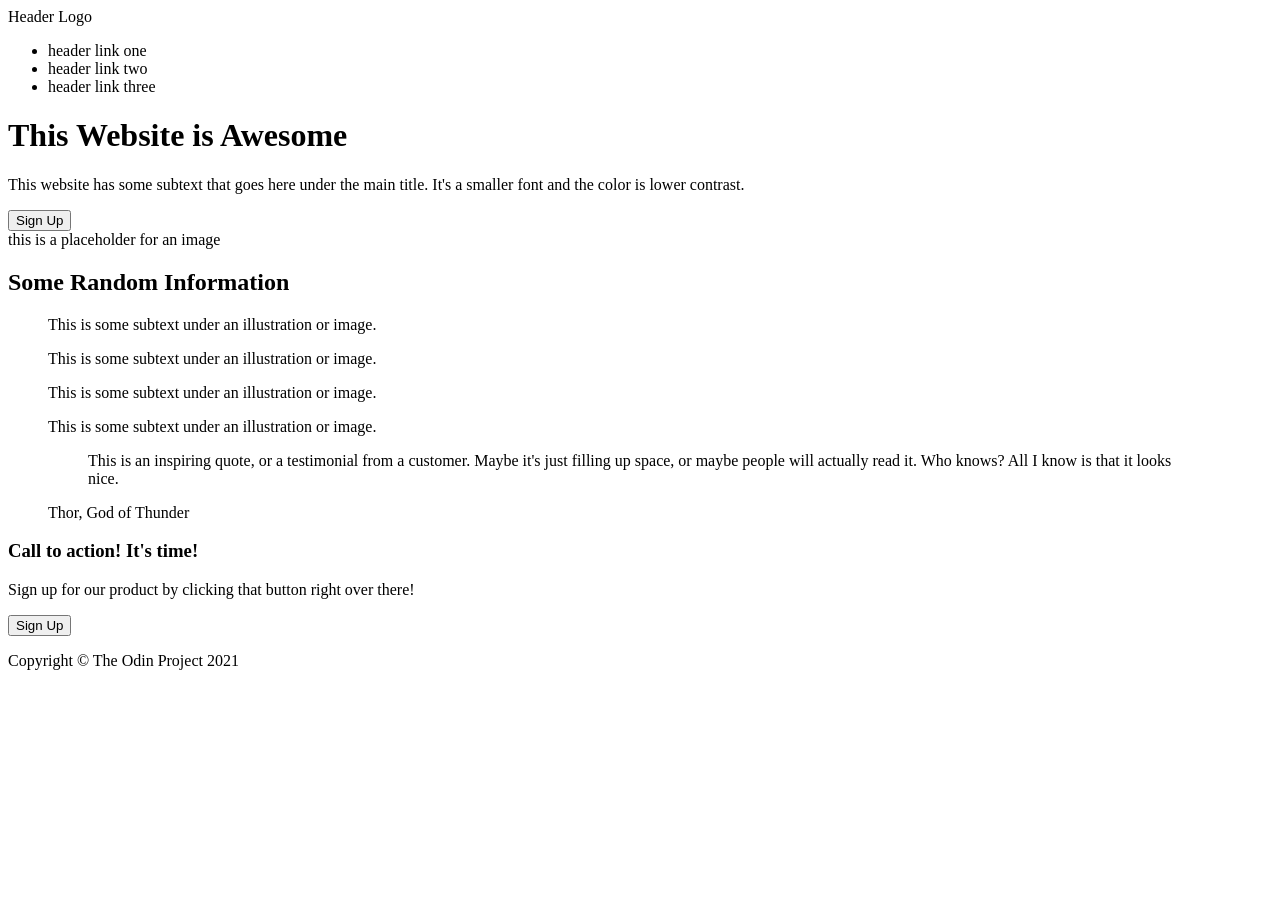
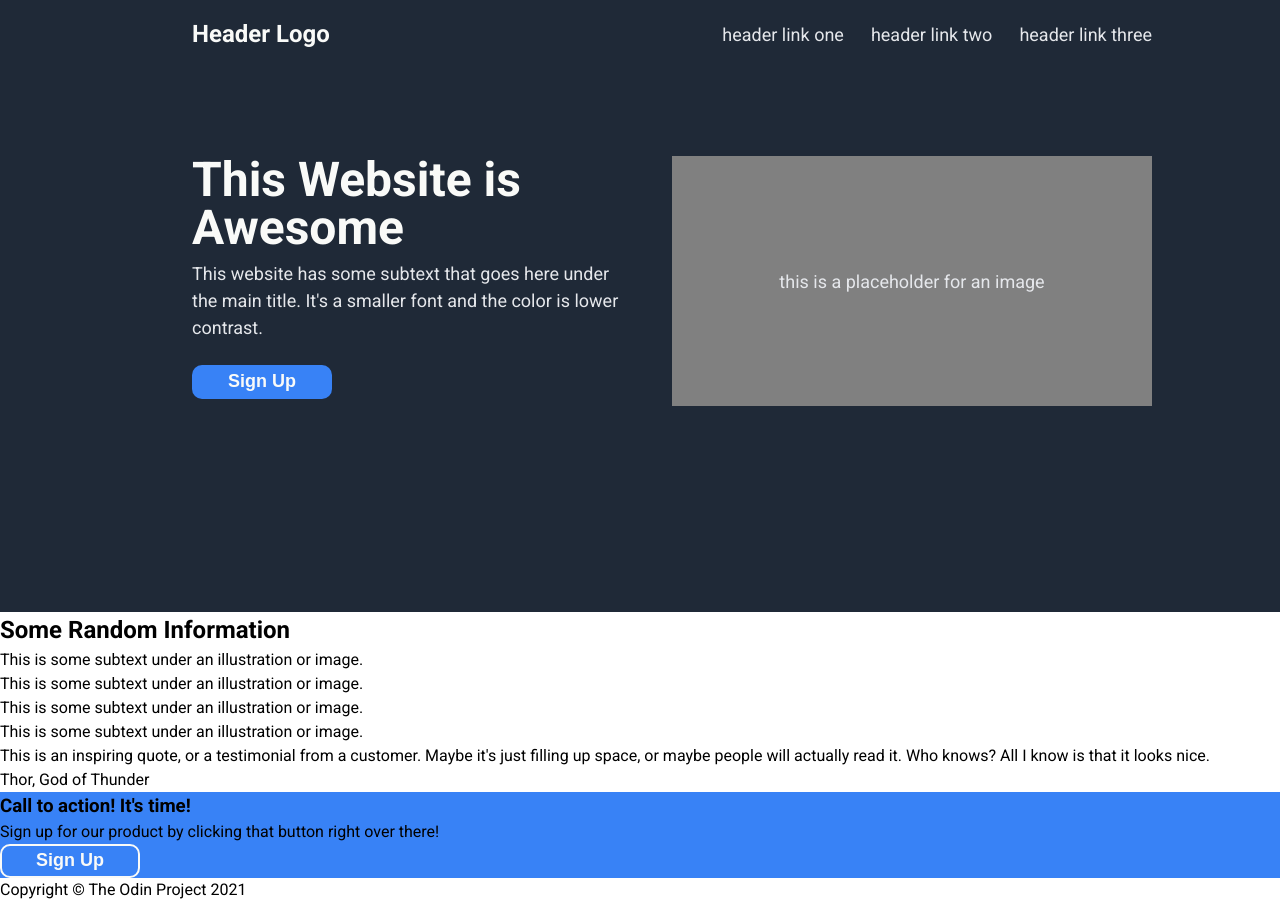
Before and after one commit to gigi-boop/landing-page, a plain HTML site: page index.html in a window 1280 px wide. Before the commit the page ends 800 px from the top, so only its background shows below. Drawn offline with Linux system fonts and the light colour scheme.

Commit message:
Style nav and header

```diff
--- /dev/null
+++ b/css/myreset.css
@@ -0,0 +1,57 @@
+html {
+    box-sizing: border-box;
+    line-height: 1.5;
+}
+
+*,
+*::before,
+*::after {
+    box-sizing: inherit;
+    background-repeat: no-repeat;
+}
+
+* {
+    margin: 0;
+    padding: 0;
+}
+
+html,
+body {
+    height: 100%;
+    width: 100%;
+}
+
+img,
+video,
+canvas,
+object,
+iframe,
+svg {
+    display: block;
+    max-width: 100%;
+}
+
+p,
+li,
+dl,
+dt {
+    overflow-wrap: break-word;
+}
+
+ul,
+ol {
+    list-style-type: none;
+}
+
+sub,
+sup {
+    line-height: 0;
+}
+
+textarea {
+    resize: vertical;
+}
+
+table {
+    border-collapse: collapse;
+}
--- /dev/null
+++ b/css/style.css
@@ -0,0 +1,116 @@
+@import url("https://fonts.googleapis.com/css2?family=Roboto:wght@400;700&display=swap");
+
+body {
+    font-family: Roboto, sans-serif;
+}
+
+button {
+    --btn-background-clr: #3882f6;
+    --btn-text-clr: #f9faf8;
+    --btn-text-hover: #1f2937;
+    padding-block: 0.35em;
+    padding-inline: 2em;
+    background-color: var(--btn-background-clr);
+    color: var(--btn-text-clr);
+    font-size: 18px;
+    font-weight: bold;
+    border: none;
+    border-radius: 10px;
+    transition: 0.3s ease-in-out;
+}
+
+button:hover,
+button:focus {
+    background-color: var(--btn-text-clr);
+    color: var(--btn-text-hover);
+}
+
+button:focus {
+    outline: 3px hsl(65, 88%, 52%) solid;
+    outline-offset: 5px;
+}
+
+.hero,
+.nav-bar {
+    background-color: #1f2937;
+}
+
+.logo {
+    font-size: 24px;
+    font-weight: 700;
+    color: #f9faf8;
+}
+
+.nav-bar {
+    padding-top: 1em;
+    padding-left: 15%;
+    padding-right: 10%;
+    min-height: 5%;
+    display: flex;
+    justify-content: space-between;
+    align-items: center;
+}
+
+.nav-bar ul {
+    display: flex;
+    gap: 1.5em;
+}
+
+.hero {
+    padding-top: 6.5em;
+    padding-left: 15%;
+    padding-right: 10%;
+    padding-bottom: 2em;
+    min-height: 70%;
+    display: flex;
+    justify-content: space-between;
+    align-items: flex-start;
+    gap: 3em;
+}
+
+.hero-left {
+    max-width: 45%;
+    flex: auto;
+    display: inherit;
+    flex-direction: column;
+}
+
+.hero-placeholder {
+    padding: 2em;
+    background-color: gray;
+    color: #f9faf8;
+    width: 500px;
+    height: 250px;
+    flex: auto;
+    display: flex;
+    justify-content: center;
+    align-items: center;
+}
+
+nav,
+.hero p,
+.hero-placeholder {
+    font-size: 18px;
+    color: #e5e7eb;
+}
+
+.hero p {
+    margin-bottom: 1.5rem;
+}
+
+.hero-text {
+    margin-bottom: 0.5rem;
+    font-size: 48px;
+    font-weight: bold;
+    line-height: 1;
+    color: #f9faf8;
+}
+
+.cta {
+    background-color: #3882f6;
+}
+
+.cta-signup {
+    outline: 2px var(--btn-text-clr) solid;
+    outline-offset: -2px;
+}
--- a/index.html
+++ b/index.html
@@ -4,6 +4,8 @@
         <meta charset="UTF-8" />
         <meta http-equiv="X-UA-Compatible" content="IE=edge" />
         <meta name="viewport" content="width=device-width, initial-scale=1.0" />
+        <link rel="stylesheet" href="./css/myreset.css" />
+        <link rel="stylesheet" href="./css/style.css" />
         <title>Landing Page</title>
     </head>
     <body>
@@ -24,7 +26,9 @@
                     This website has some subtext that goes here under the main
                     title. It's a smaller font and the color is lower contrast.
                 </p>
-                <button class="hero-signup" type="button">Sign Up</button>
+                <div>
+                    <button class="hero-signup" type="button">Sign Up</button>
+                </div>
             </div>
             <div class="hero-placeholder">
                 this is a placeholder for an image
```
